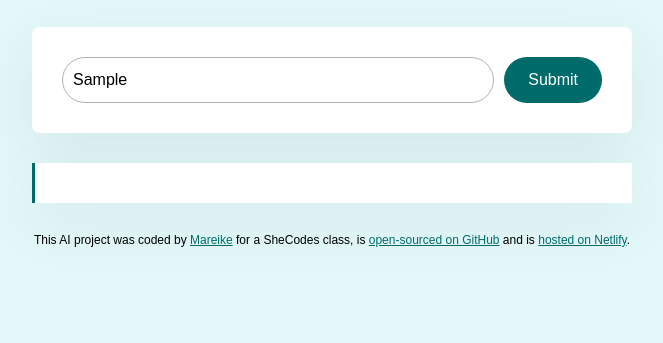
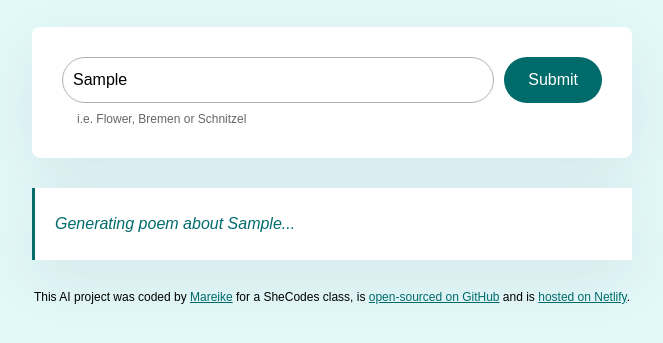
Before and after one commit to maboelion/german-poem-generator, a plain HTML site: page index.html in a window 1280 px wide. Both pictures are taken after typing "Sample" into the empty fields and a click on the input 861 px from the left and 221 px from the top of the page. Shown: the part 141-484 px from the top of the page, without its empty margins (308-971 px from the left). Drawn offline with nearby package versions, Linux system fonts and the light colour scheme; no server answers.

Commit message:
improved the UX

```diff
--- a/index.html
+++ b/index.html
@@ -14,6 +14,7 @@
 				<h1>🌼 AI German Poem Generator 🌼</h1>
 			</header>
 			<main>
+				<div class="form-container">
 					<form id="poem-generator-form">
 						<input
 							type="text"
@@ -26,7 +27,9 @@
 						/>
 						<input type="submit" class="submit-button" />
 					</form>
-				<div class="poem" id="poem"></div>
+					<div class="hint">i.e. Flower, Bremen or Schnitzel</div>
+				</div>
+				<div class="poem hidden" id="poem"></div>
 			</main>
 			<footer>
 				This AI project was coded by
--- a/src/index.js
+++ b/src/index.js
@@ -18,6 +18,10 @@ function generatePoem(event) {
 	let prompt = `User instructions: Generate a German poem about ${instructionsInput.value}`;
 	let apiUrl = `https://api.shecodes.io/ai/v1/generate?prompt=${prompt}&context=${context}&key=${apiKey}`;
 
+	let poemElement = document.querySelector("#poem");
+	poemElement.classList.remove("hidden");
+	poemElement.innerHTML = `<i class="generating">Generating poem about ${instructionsInput.value}...</i>`;
+
 	axios.get(apiUrl).then(displayPoem);
 }
 
--- a/src/style.css
+++ b/src/style.css
@@ -17,13 +17,24 @@ h1 {
 	font-weight: 700;
 }
 
-form {
+.form-container {
 	padding: 30px;
 	background-color: white;
 	border-radius: 8px;
-	display: flex;
 	box-shadow: 0px 20px 60px rgba(65, 50, 100, 0.08);
 	margin-bottom: 30px;
+}
+
+form {
+	display: flex;
+}
+
+.hint {
+	line-height: 1.5;
+	font-size: 12px;
+	margin-top: 7px;
+	margin-left: 15px;
+	opacity: 0.6;
 }
 
 .instructions {
@@ -53,6 +64,10 @@ form {
 	box-shadow: 0px 20px 60px rgba(65, 50, 100, 0.08);
 }
 
+.hidden {
+	display: none;
+}
+
 footer {
 	text-align: center;
 	font-size: 12px;
@@ -66,3 +81,18 @@ a {
 .poem i {
 	color: rgb(0, 107, 107);
 }
+
+@keyframes blink-animation {
+	to {
+		visibility: hidden;
+	}
+}
+@-webkit-keyframes blink-animation {
+	to {
+		visibility: hidden;
+	}
+}
+
+.generating {
+	animation: blink-animation 1s steps(5, start) infinite;
+}
```
Lines whose indentation alone changed are shown as unchanged.
